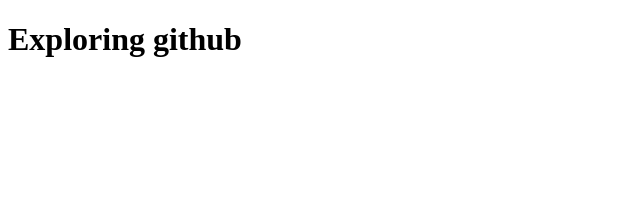
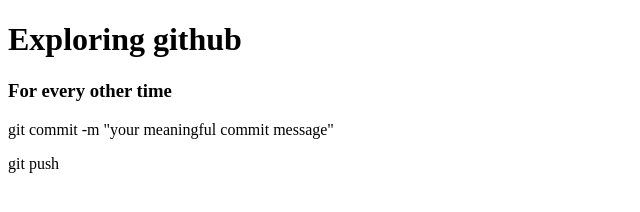
Before and after one commit to mahmudur-shibly/my--second-github, a plain HTML site: page index.html in a window 1280 px wide. Shown: the whole page, without its empty margins (0-640 px from the left). Drawn offline with Linux system fonts and the light colour scheme.

Commit message:
added the commands to push changes to github

```diff
--- a/index.html
+++ b/index.html
@@ -7,5 +7,8 @@
 </head>
 <body>
     <h1>Exploring github</h1>
+    <h3>For every other time </h3>
+    <p>git commit -m "your meaningful commit message"</p>
+    <p>git push</p>
 </body>
 </html>
```
